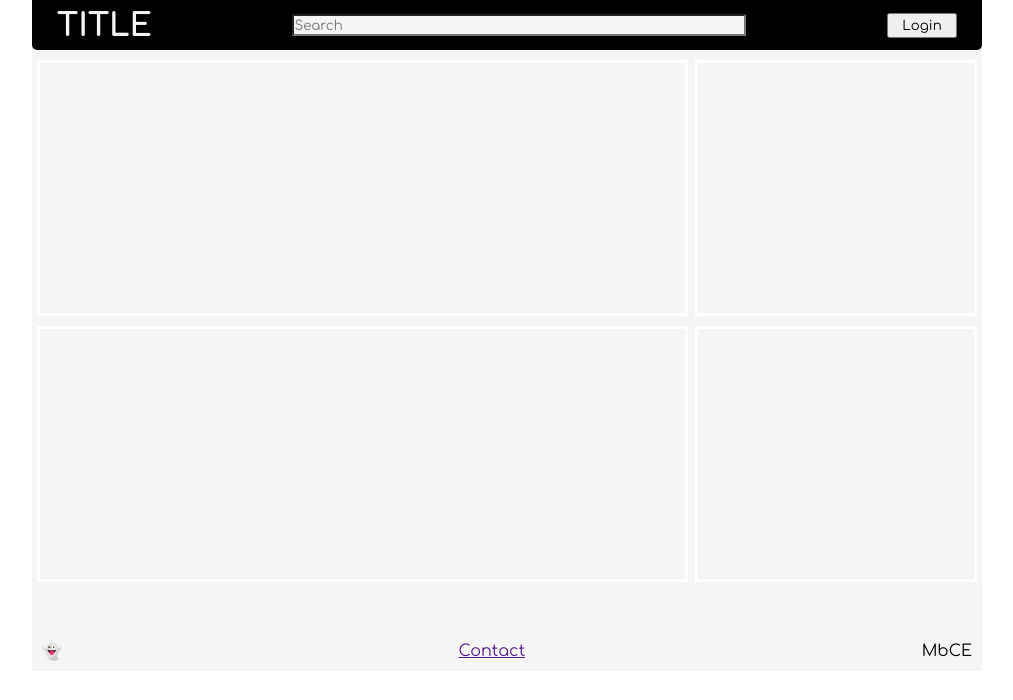
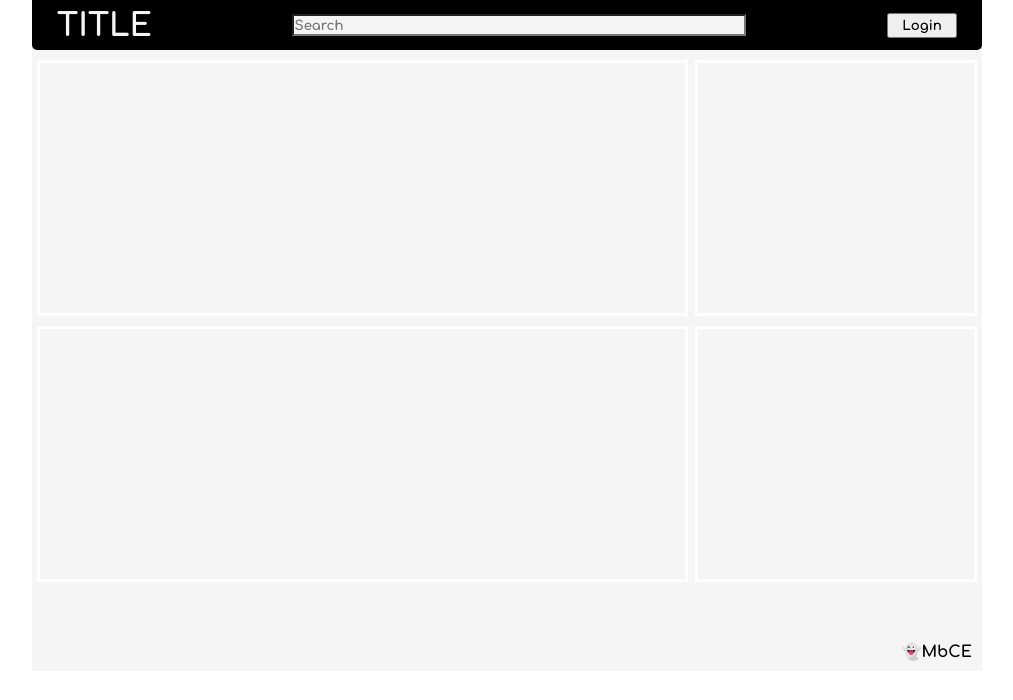
Before and after one commit to chrisengel3/WebFund, a plain HTML site: page Starter/index.html in a window 1280 px wide. Shown: the whole page, without its empty margins (133-1146 px from the left). Drawn offline with Linux system fonts and the light colour scheme.

Commit message:
Web Template CE

```diff
--- a/Starter/index.html
+++ b/Starter/index.html
@@ -11,8 +11,8 @@
 <body>
     <div class="container">
         <div class="navbar">
-            <h1 class="nav-title">TITLE</h1>
-            <input type="text" placeholder="Search" id="search">
+            <h1 class="navTitle">TITLE</h1>
+            <input type="text" placeholder="Search" id="searchBar">
             <button id="loginbtn">Login</button>
         </div>
         <div id="main">
@@ -34,9 +34,10 @@
             </div>
         </div>
         <div id="footer">
-            <div id="signature"><p>&#128123;</p></div>
-            <div id="signature"><a href="">Contact</a> </div>
-            <div id="signature"><p>MbCE</p></div>
+            <div id="footerTagCE">
+                <div><p>&#128123;</p></div>
+                <div><p>MbCE</p></div>
+            </div>
         </div>
     </div>
     <!-- CONNECTED JS -->
--- a/Starter/style.css
+++ b/Starter/style.css
@@ -11,9 +11,10 @@
 }
 #footer,
 .navbar,
-#search,
+#searchBar,
 #loginbtn{
     font-family: 'Comfortaa';
+    font-weight: 700;
 }
 .navbar{
     display: flex;
@@ -30,7 +31,7 @@
     padding: 0px 25px 0px 25px;
     margin-bottom: 10px;
 }
-#search{
+#searchBar{
     width: 50%;
     height: 35%;
     background-color: whitesmoke;
@@ -63,8 +64,9 @@
     min-height: 250px;
     margin-bottom: 10px;
 }
-#footer{
+#footerTagCE{
     display: flex;
-    justify-content: space-between;
+    justify-content: flex-end;
+    align-items: center;
     padding: 50px 10px 10px 10px;
 }
```
